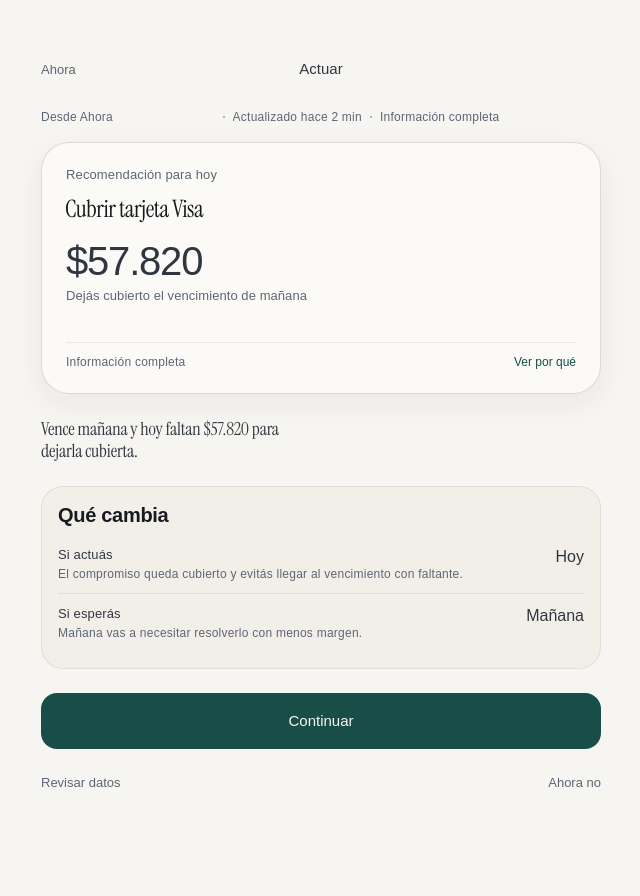
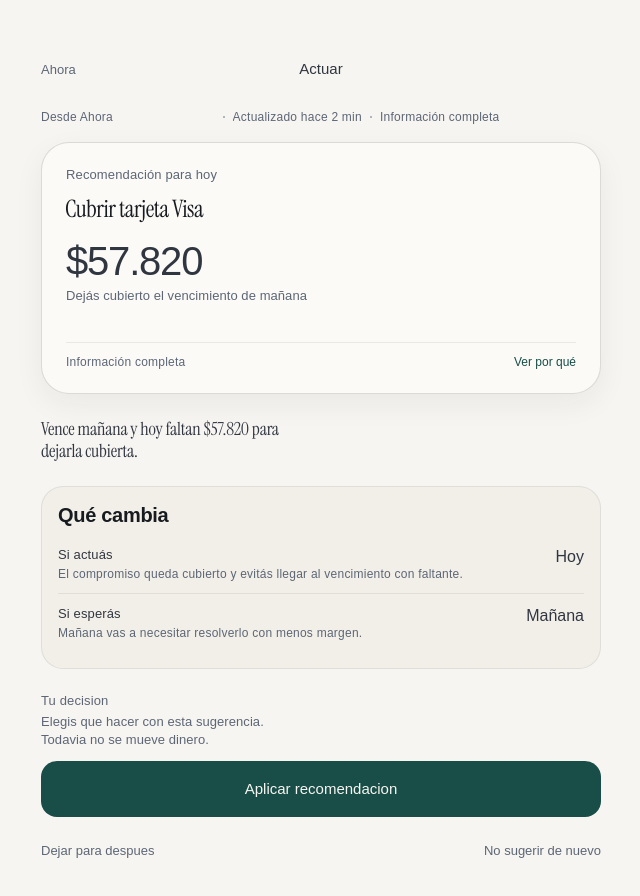
Before and after one commit to 7Francus7/Doleth, a Next.js app: page /actuar in a window 1280 px wide. Shown: the top 896 px of the page, without its empty margins (319-959 px from the left). Built offline with nearby package versions, Linux system fonts and the light colour scheme; a web font is replaced by a local one.

Commit message:
feat: add actuar recommendation decision outcomes

```diff
--- a/src/features/act/ActPage.module.css
+++ b/src/features/act/ActPage.module.css
@@ -114,6 +114,60 @@
   margin-top: var(--space-24);
 }
 
+.decisionHeader,
+.decisionActions,
+.decisionState,
+.decisionResultCopy {
+  display: flex;
+  flex-direction: column;
+}
+
+.decisionHeader,
+.decisionResultCopy {
+  gap: var(--space-4);
+}
+
+.decisionActions,
+.decisionState {
+  gap: var(--space-12);
+}
+
+.decisionHelper,
+.decisionResultTitle,
+.decisionResultDetail {
+  margin: 0;
+  font-family: var(--font-satoshi);
+}
+
+.decisionHelper {
+  max-width: 34ch;
+  color: var(--color-text-secondary);
+  font-size: var(--type-body-s-size);
+  font-weight: var(--type-body-s-weight);
+  letter-spacing: var(--type-body-s-tracking);
+  line-height: var(--type-body-s-line);
+}
+
+.decisionResult {
+  gap: var(--space-12);
+}
+
+.decisionResultTitle {
+  color: var(--color-text-primary);
+  font-size: var(--type-body-m-size);
+  font-weight: var(--type-body-m-weight);
+  letter-spacing: var(--type-body-m-tracking);
+  line-height: var(--type-body-m-line);
+}
+
+.decisionResultDetail {
+  color: var(--color-text-secondary);
+  font-size: var(--type-body-s-size);
+  font-weight: var(--type-body-s-weight);
+  letter-spacing: var(--type-body-s-tracking);
+  line-height: var(--type-body-s-line);
+}
+
 .secondaryActions {
   display: flex;
   min-height: calc(var(--space-40) + var(--space-4));
@@ -150,4 +204,11 @@
     flex-direction: column;
     gap: var(--space-8);
   }
+
+  .secondaryActions {
+    min-height: 0;
+    align-items: flex-start;
+    flex-direction: column;
+    gap: var(--space-8);
+  }
 }
--- a/src/features/act/ActPage.tsx
+++ b/src/features/act/ActPage.tsx
@@ -1,5 +1,10 @@
+"use client";
+
+import { AnimatePresence, motion, useReducedMotion } from "motion/react";
+import { useState } from "react";
 import { FinancialRow } from "../../design-system/composites/FinancialRow";
 import { SystemRail } from "../../design-system/composites/SystemRail";
+import { motionCurve, motionDuration } from "../../design-system/tokens";
 import { Button } from "../../design-system/primitives/Button";
 import { Divider } from "../../design-system/primitives/Divider";
 import { Label } from "../../design-system/primitives/Label";
@@ -8,14 +13,27 @@
 import { Surface } from "../../design-system/primitives/Surface";
 import { TextLink } from "../../design-system/primitives/TextLink";
 import { RecommendationEvidenceExperience } from "./evidence";
-import type { ActViewModel } from "./model";
+import type { ActDecisionState, ActViewModel } from "./model";
 import styles from "./ActPage.module.css";
 
 export interface ActPageProps {
   model: ActViewModel;
+  initialDecisionState?: ActDecisionState;
 }
 
-export function ActPage({ model }: ActPageProps) {
+export function ActPage({
+  model,
+  initialDecisionState = "idle",
+}: ActPageProps) {
+  const [decisionState, setDecisionState] = useState(initialDecisionState);
+  const reduceMotion = useReducedMotion();
+  const decisionOutcome =
+    decisionState === "idle" ? null : model.decision.outcomes[decisionState];
+  const decisionTransition = {
+    duration: reduceMotion ? motionDuration.micro : motionDuration.surface,
+    ease: motionCurve.settle,
+  };
+
   return (
     <main className={`app-canvas ${styles.canvas}`}>
       <div className={`app-canvas__content ${styles.content}`}>
@@ -71,17 +89,87 @@
           </div>
         </Surface>
 
-        <div className={styles.decision}>
-          <Button kind="primary" size="lg" width="fill">
-            {model.decision.primaryLabel}
+        <div className={styles.decision} id="act-decision">
+          <div className={styles.decisionHeader}>
+            <Label as="p" size="m" tone="secondary">
+              {model.decision.label}
+            </Label>
+            {decisionState === "idle" ? (
+              <p className={styles.decisionHelper}>{model.decision.helper}</p>
+            ) : null}
+          </div>
+
+          <AnimatePresence initial={false} mode="wait">
+            {decisionOutcome ? (
+              <motion.div
+                animate={{ opacity: 1, y: 0 }}
+                className={styles.decisionState}
+                exit={{ opacity: 0, y: reduceMotion ? 0 : -4 }}
+                initial={{ opacity: 0, y: reduceMotion ? 0 : 4 }}
+                key={decisionState}
+                transition={decisionTransition}
+              >
+                <Surface
+                  border="subtle"
+                  className={styles.decisionResult}
+                  padding="md"
+                  radius="lg"
+                  tone="base"
+                >
+                  <div className={styles.decisionResultCopy}>
+                    <Label as="p" size="m" tone="primary">
+                      {decisionOutcome.label}
+                    </Label>
+                    <p className={styles.decisionResultTitle}>{decisionOutcome.title}</p>
+                    <p className={styles.decisionResultDetail}>{decisionOutcome.detail}</p>
+                  </div>
+                  <TextLink
+                    href="#act-decision"
+                    kind="standalone"
+                    onClick={(event) => {
+                      event.preventDefault();
+                      setDecisionState("idle");
+                    }}
+                  >
+                    {decisionOutcome.resetLabel}
+                  </TextLink>
+                </Surface>
+              </motion.div>
+            ) : (
+              <motion.div
+                animate={{ opacity: 1, y: 0 }}
+                className={styles.decisionActions}
+                exit={{ opacity: 0, y: reduceMotion ? 0 : -4 }}
+                initial={{ opacity: 0, y: reduceMotion ? 0 : 4 }}
+                key="idle"
+                transition={decisionTransition}
+              >
+                <Button
+                  kind="primary"
+                  onClick={() => setDecisionState("applied")}
+                  size="lg"
+                  width="fill"
+                >
+                  {model.decision.primaryActionLabel}
                 </Button>
                 <div className={styles.secondaryActions}>
                   {model.decision.secondaryActions.map((action) => (
-              <TextLink href={action.href} key={action.label} kind="standalone">
+                    <TextLink
+                      href="#act-decision"
+                      key={action.id}
+                      kind="standalone"
+                      onClick={(event) => {
+                        event.preventDefault();
+                        setDecisionState(action.id);
+                      }}
+                    >
                       {action.label}
                     </TextLink>
                   ))}
                 </div>
+              </motion.div>
+            )}
+          </AnimatePresence>
         </div>
       </div>
     </main>
--- a/src/features/act/fixtures/recommendationAct.fixture.ts
+++ b/src/features/act/fixtures/recommendationAct.fixture.ts
@@ -48,10 +48,33 @@
     ],
   },
   decision: {
-    primaryLabel: "Continuar",
+    label: "Tu decision",
+    helper: "Elegis que hacer con esta sugerencia. Todavia no se mueve dinero.",
+    primaryActionLabel: "Aplicar recomendacion",
     secondaryActions: [
-      { href: "/ahora#evidence", label: "Revisar datos" },
-      { href: "/ahora", label: "Ahora no" },
+      { id: "deferred", label: "Dejar para despues" },
+      { id: "dismissed", label: "No sugerir de nuevo" },
     ],
+    outcomes: {
+      applied: {
+        label: "Recomendacion aplicada",
+        title: "La dejamos como tu siguiente paso.",
+        detail: "Todavia no movimos dinero. Antes de confirmar, vas a revisar importe y destino.",
+        resetLabel: "Deshacer",
+      },
+      deferred: {
+        label: "La dejamos para despues",
+        title: "La sugerencia queda en pausa.",
+        detail: "Podes retomarla desde Actuar cuando tengas margen para decidir sin apuro.",
+        resetLabel: "Retomar ahora",
+      },
+      dismissed: {
+        label: "No la vamos a insistir",
+        title: "Esta sugerencia deja de aparecer en este estado.",
+        detail:
+          "Si cambian el vencimiento, el faltante o la cobertura, Doleth puede recalcularla otra vez.",
+        resetLabel: "Volver a sugerirla",
+      },
+    },
   },
 } satisfies ActViewModel;
--- a/src/features/act/model/ActViewModel.ts
+++ b/src/features/act/model/ActViewModel.ts
@@ -2,6 +2,16 @@
 import type { FinancialRowProps } from "../../../design-system/composites/FinancialRow";
 import type { SystemRailProps } from "../../../design-system/composites/SystemRail";
 import type { RecommendationEvidence } from "../evidence/model";
+
+export type ActDecisionState = "idle" | "applied" | "deferred" | "dismissed";
+export type ActDecisionOutcomeState = Exclude<ActDecisionState, "idle">;
+
+export interface ActDecisionOutcome {
+  label: string;
+  title: string;
+  detail: string;
+  resetLabel: string;
+}
 
 export interface ActViewModel {
   navigation: {
@@ -28,10 +38,13 @@
     rows: readonly [FinancialRowProps, FinancialRowProps];
   };
   decision: {
-    primaryLabel: string;
+    label: string;
+    helper: string;
+    primaryActionLabel: string;
     secondaryActions: readonly [
-      { href: string; label: string },
-      { href: string; label: string },
+      { id: "deferred"; label: string },
+      { id: "dismissed"; label: string },
     ];
+    outcomes: Record<ActDecisionOutcomeState, ActDecisionOutcome>;
   };
 }
--- a/src/features/act/model/index.ts
+++ b/src/features/act/model/index.ts
@@ -1 +1,6 @@
-export type { ActViewModel } from "./ActViewModel";
+export type {
+  ActDecisionOutcome,
+  ActDecisionOutcomeState,
+  ActDecisionState,
+  ActViewModel,
+} from "./ActViewModel";
```
Also changed, not shown: 1 other file (tests, documents, lock files or other folders). Lines whose indentation alone changed are shown as unchanged.
